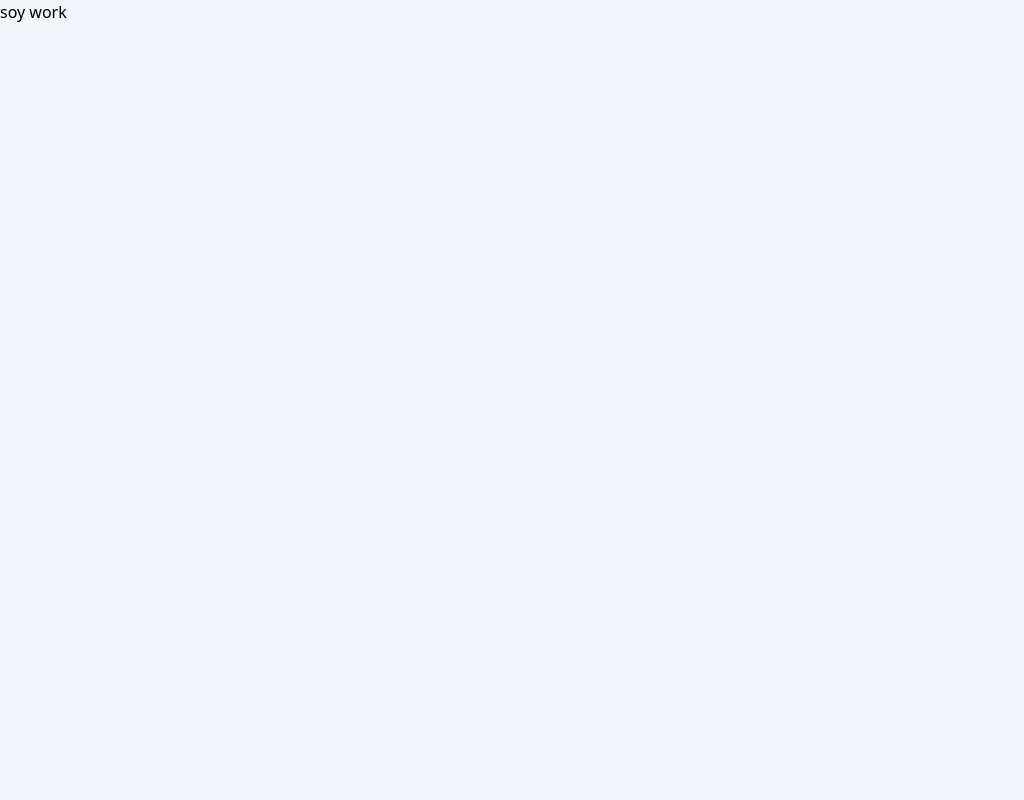
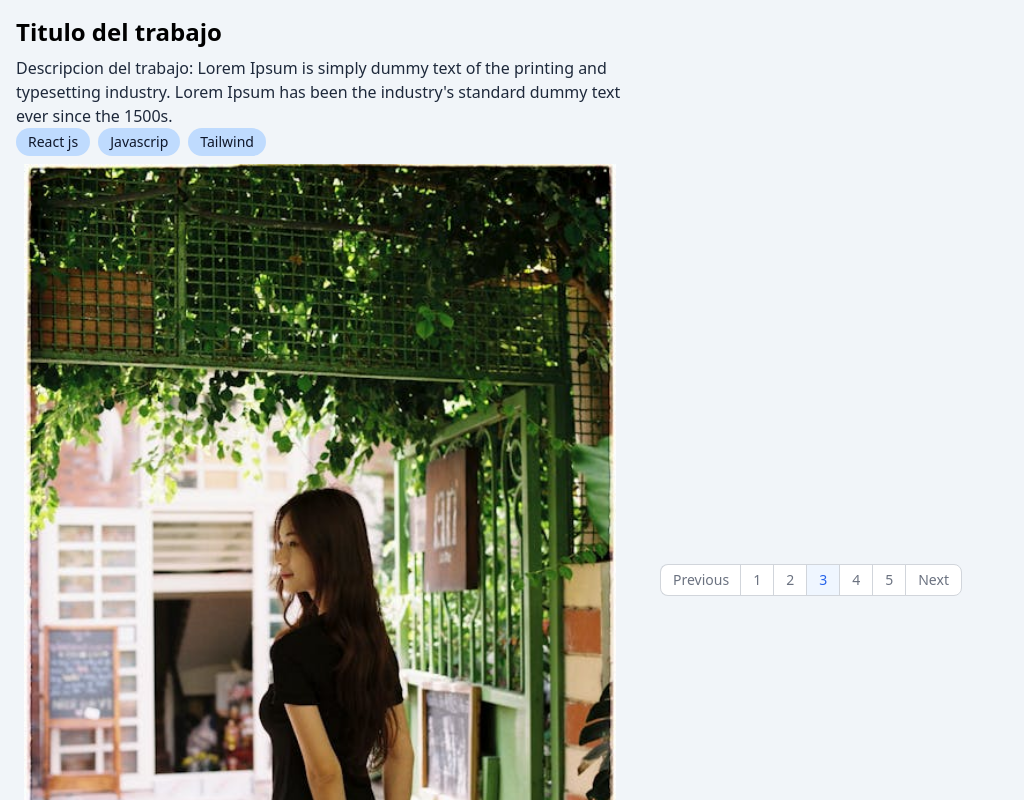
Before and after one commit to pablitomartinez/portfolio-web, a Next.js app in the folder web-portfolio/: page /work in a window 1280 px wide. Shown: the top 800 px of the page, without its empty margins (0-1024 px from the left). Built offline with nearby package versions, Linux system fonts and the light colour scheme.

Commit message:
estructura work

```diff
--- a/web-portfolio/src/app/work/page.js
+++ b/web-portfolio/src/app/work/page.js
@@ -1,9 +1,117 @@
-import React from 'react'
+import React from "react";
+import Image from "next/image";
 
 export default function page() {
   return (
-    <div>
-      soy work
+    // contenedor
+    <div className="flex flex-col md:flex-row items-center">
+      {/* izquierda  */}
+      <div className="md:w-1/2 p-4">
+        {/* titulo del trabajo  */}
+        <h2 className="text-2xl font-semibold mb-2 ">Titulo del trabajo</h2>
+        <p className="text-base text-slate-800 leading-6">
+          Descripcion del trabajo: Lorem Ipsum is simply dummy text of the
+          printing and typesetting industry. Lorem Ipsum has been the industry's
+          standard dummy text ever since the 1500s.
+        </p>
+        {/* pildoras de lenguajes  */}
+        <div className="flex space-x-2">
+          <span className="bg-blue-200 text-slate-900 py-1 px-3 rounded-full text-sm">
+            React js
+          </span>
+          <span className="bg-blue-200 text-slate-900 py-1 px-3 rounded-full text-sm">
+            Javascrip
+          </span>
+          <span className="bg-blue-200 text-slate-900 py-1 px-3 rounded-full text-sm">
+            Tailwind
+          </span>
+        </div>
+        {/* imagen  */}
+        <div className="p-2">
+          <Image
+            className="h-full w-full object-cover object-center "
+            src="/img/3.jpeg"
+            width={500}
+            height={500}
+            alt="Picture of the author"
+          />
+        </div>
+        {/* botones  */}
+        <div className="p-4 space-y-2">
+          <div className="block  text-center bg-sky-500 p-5 w-full md:inline-block md:w-auto md:mr-2">
+            Descargar CV
+          </div>
+          <div className="block  text-center bg-sky-500 p-5 w-full md:inline-block md:w-auto md:mr-2">
+            Descargar CV
+          </div>
+        </div>
+      </div>
+      {/* derecha  */}
+
+      {/* paginacion  */}
+      <div className="p-5">
+        <nav aria-label="Page navigation example">
+          <ul class="inline-flex -space-x-px text-sm">
+            <li>
+              <a
+                href="#"
+                class="flex items-center justify-center px-3 h-8 ms-0 leading-tight text-gray-500 bg-white border border-e-0 border-gray-300 rounded-s-lg hover:bg-gray-100 hover:text-gray-700 dark:bg-gray-800 dark:border-gray-700 dark:text-gray-400 dark:hover:bg-gray-700 dark:hover:text-white"
+              >
+                Previous
+              </a>
+            </li>
+            <li>
+              <a
+                href="#"
+                class="flex items-center justify-center px-3 h-8 leading-tight text-gray-500 bg-white border border-gray-300 hover:bg-gray-100 hover:text-gray-700 dark:bg-gray-800 dark:border-gray-700 dark:text-gray-400 dark:hover:bg-gray-700 dark:hover:text-white"
+              >
+                1
+              </a>
+            </li>
+            <li>
+              <a
+                href="#"
+                class="flex items-center justify-center px-3 h-8 leading-tight text-gray-500 bg-white border border-gray-300 hover:bg-gray-100 hover:text-gray-700 dark:bg-gray-800 dark:border-gray-700 dark:text-gray-400 dark:hover:bg-gray-700 dark:hover:text-white"
+              >
+                2
+              </a>
+            </li>
+            <li>
+              <a
+                href="#"
+                aria-current="page"
+                class="flex items-center justify-center px-3 h-8 text-blue-600 border border-gray-300 bg-blue-50 hover:bg-blue-100 hover:text-blue-700 dark:border-gray-700 dark:bg-gray-700 dark:text-white"
+              >
+                3
+              </a>
+            </li>
+            <li>
+              <a
+                href="#"
+                class="flex items-center justify-center px-3 h-8 leading-tight text-gray-500 bg-white border border-gray-300 hover:bg-gray-100 hover:text-gray-700 dark:bg-gray-800 dark:border-gray-700 dark:text-gray-400 dark:hover:bg-gray-700 dark:hover:text-white"
+              >
+                4
+              </a>
+            </li>
+            <li>
+              <a
+                href="#"
+                class="flex items-center justify-center px-3 h-8 leading-tight text-gray-500 bg-white border border-gray-300 hover:bg-gray-100 hover:text-gray-700 dark:bg-gray-800 dark:border-gray-700 dark:text-gray-400 dark:hover:bg-gray-700 dark:hover:text-white"
+              >
+                5
+              </a>
+            </li>
+            <li>
+              <a
+                href="#"
+                class="flex items-center justify-center px-3 h-8 leading-tight text-gray-500 bg-white border border-gray-300 rounded-e-lg hover:bg-gray-100 hover:text-gray-700 dark:bg-gray-800 dark:border-gray-700 dark:text-gray-400 dark:hover:bg-gray-700 dark:hover:text-white"
+              >
+                Next
+              </a>
+            </li>
+          </ul>
+        </nav>
+      </div>
     </div>
-  )
+  );
 }
```
